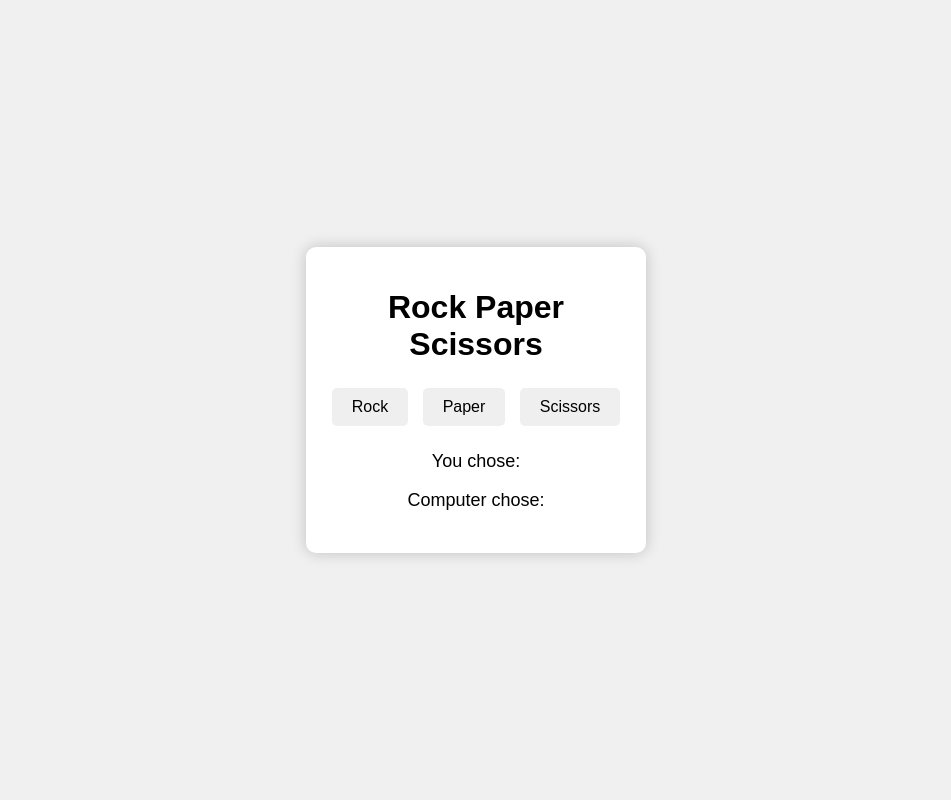
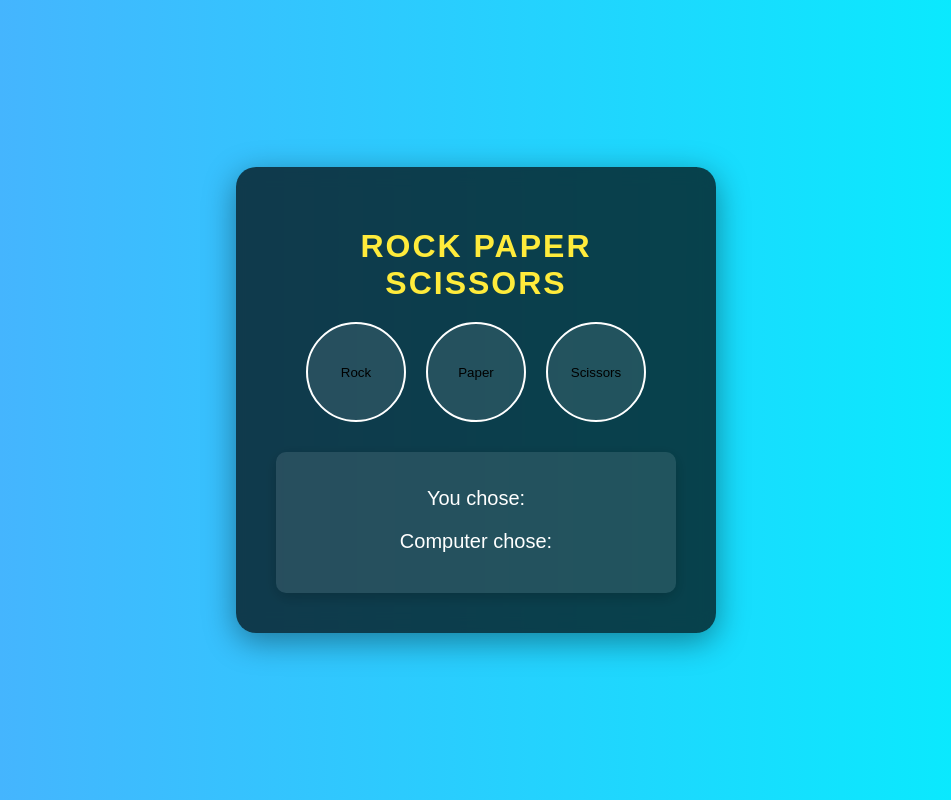
Before and after one commit to MERAJ-droid/rpc, a plain HTML site: page index.html in a window 1280 px wide. Shown: the whole page, without its empty margins (164-1115 px from the left). Drawn offline with Linux system fonts and the light colour scheme.

Commit message:
changes in styles

```diff
--- a/styles.css
+++ b/styles.css
@@ -1,6 +1,7 @@
 body {
-    font-family: Arial, sans-serif;
-    background-color: #f0f0f0;
+    font-family: 'Poppins', sans-serif;
+    background: linear-gradient(to right, #4facfe, #00f2fe);
+    color: #ffffff;
     display: flex;
     justify-content: center;
     align-items: center;
@@ -9,42 +10,81 @@ body {
 }
 
 .game-container {
-    background-color: #fff;
-    padding: 20px;
-    border-radius: 10px;
-    box-shadow: 0 0 15px rgba(0, 0, 0, 0.2);
+    background-color: rgba(0, 0, 0, 0.7);
+    padding: 40px;
+    border-radius: 20px;
+    box-shadow: 0 8px 32px rgba(0, 0, 0, 0.4);
     text-align: center;
-    width: 300px;
+    width: 400px;
+    backdrop-filter: blur(10px);
 }
 
 h1 {
     margin-bottom: 20px;
+    font-size: 32px;
+    color: #ffeb3b;
+    text-transform: uppercase;
+    letter-spacing: 2px;
+}
+
+.score-board {
+    display: flex;
+    justify-content: space-between;
+    margin-bottom: 30px;
+    font-size: 24px;
+    font-weight: bold;
+}
+
+.score {
+    background: rgba(255, 255, 255, 0.1);
+    padding: 15px;
+    border-radius: 10px;
+    box-shadow: 0 4px 15px rgba(0, 0, 0, 0.2);
 }
 
 .choices {
-    margin-bottom: 20px;
+    display: flex;
+    justify-content: center;
+    gap: 20px;
+    margin-bottom: 30px;
 }
 
 .choice {
-    font-size: 16px;
-    padding: 10px 20px;
-    margin: 5px;
-    border: none;
-    border-radius: 5px;
+    background: rgba(255, 255, 255, 0.1);
+    border: 2px solid #ffffff;
+    border-radius: 50%;
+    padding: 20px;
     cursor: pointer;
-    transition: background-color 0.3s;
+    transition: all 0.3s ease-in-out;
+    width: 100px;
+    height: 100px;
+}
+
+.choice img {
+    width: 60px;
+    height: 60px;
+    transition: transform 0.3s;
 }
 
 .choice:hover {
-    background-color: #ddd;
+    transform: translateY(-10px);
+    box-shadow: 0 6px 20px rgba(255, 255, 255, 0.3);
+}
+
+.choice:active {
+    transform: scale(0.9);
 }
 
 .result {
-    font-size: 18px;
-    margin-top: 20px;
+    font-size: 20px;
+    background: rgba(255, 255, 255, 0.1);
+    padding: 15px;
+    border-radius: 10px;
+    box-shadow: 0 4px 15px rgba(0, 0, 0, 0.2);
 }
 
 #result-text {
     margin-top: 10px;
     font-weight: bold;
+    color: #ffeb3b;
 }
```
